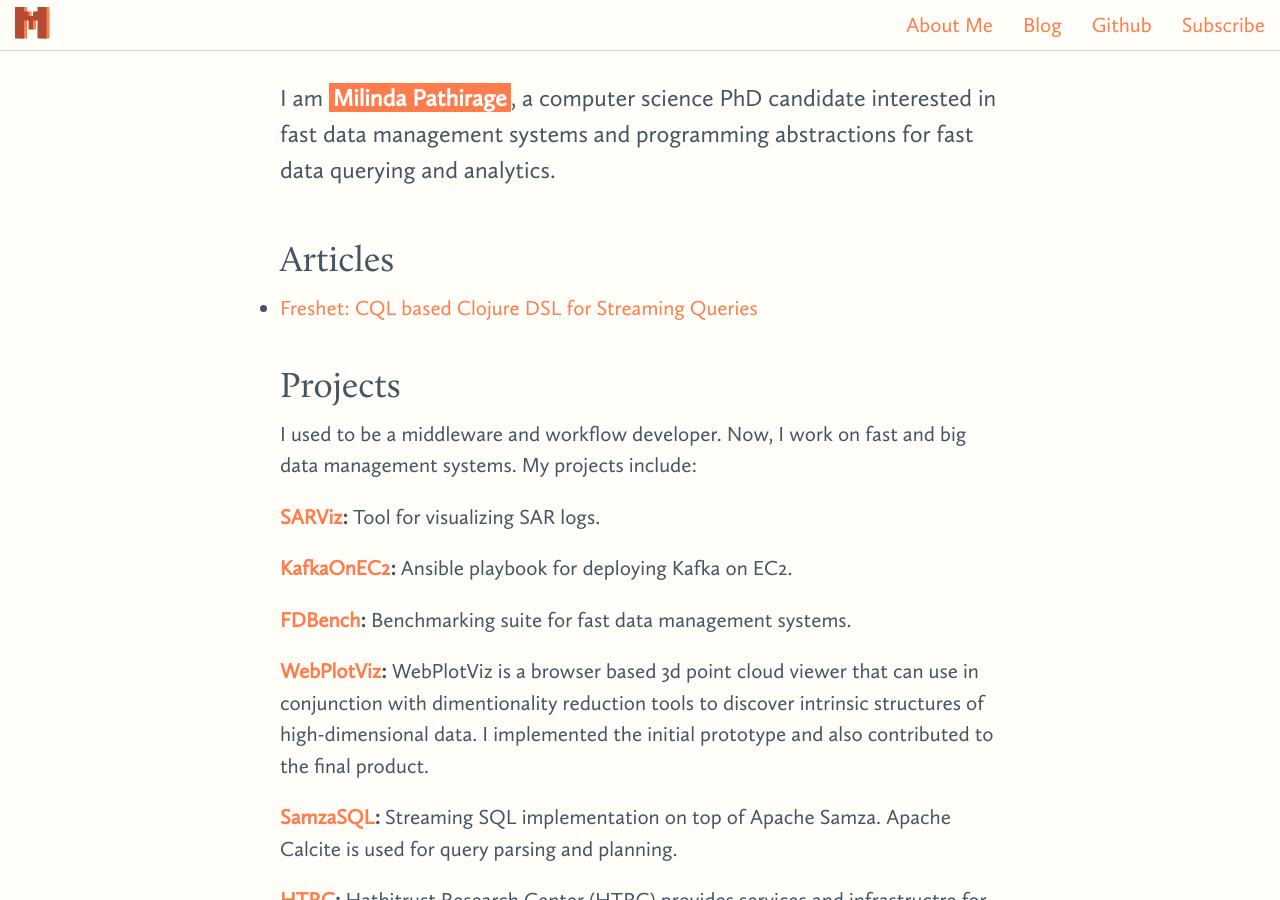
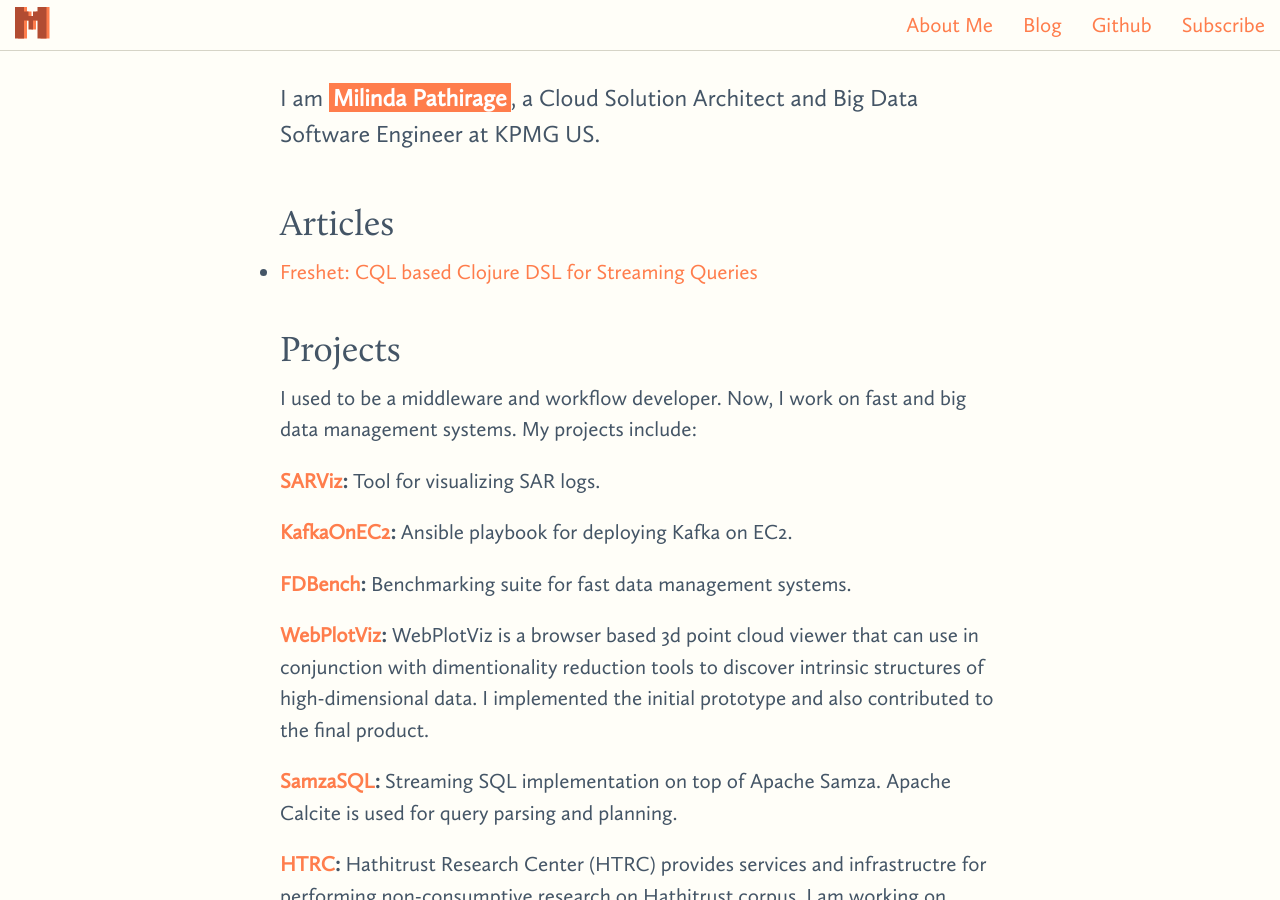
Before and after one commit to milinda/milinda.github.io, a Jekyll site: the page built from index.html, in a window 1280 px wide and 900 px high. Built offline with Jekyll 4.4.1, drawn with Linux system fonts in a browser that asks for light colours.

Commit message:
Changed intro

```diff
--- a/index.html
+++ b/index.html
@@ -6,8 +6,7 @@ layout: default
     <div class="row">
       <!-- <h1 class="title">Milinda Pathirage</h1> -->
       <p>
-        I am <span class="name">Milinda Pathirage</span>, a computer science PhD candidate interested in fast data management systems and programming abstractions for fast data querying and analytics.
-      </p>
+        I am <span class="name">Milinda Pathirage</span>, a Cloud Solution Architect and Big Data Software Engineer at KPMG US.      </p>
     </div>
   </div>
 </section>
```
